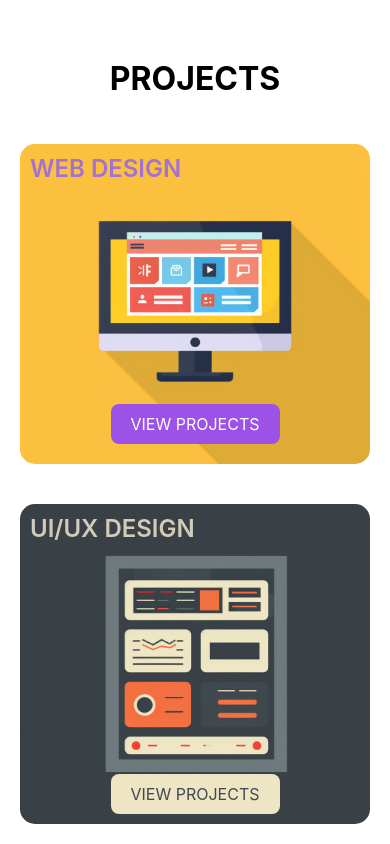
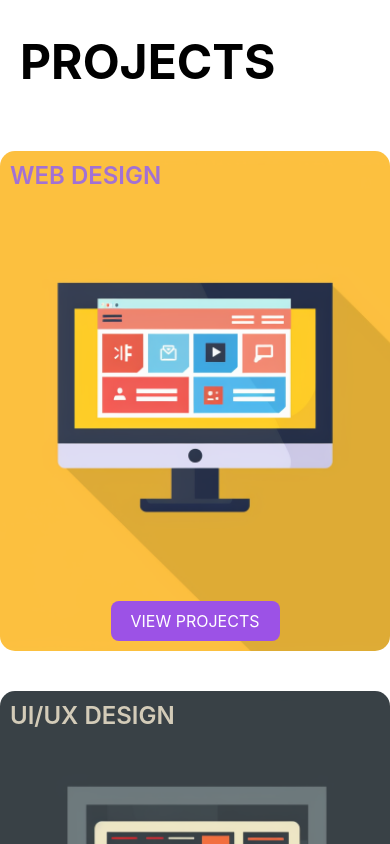
Before and after one commit to MazRadwan/portfolio, a React (Create React App) app: page / in a window 390 px wide. Shown: the part 1160-2004 px from the top of the page. Built offline with nearby package versions, Linux system fonts and the light colour scheme.

Commit message:
modal update

```diff
--- a/package.json
+++ b/package.json
@@ -3,9 +3,14 @@
   "version": "0.1.0",
   "private": true,
   "dependencies": {
+    "@fortawesome/fontawesome-svg-core": "^6.5.2",
+    "@fortawesome/free-solid-svg-icons": "^6.5.2",
+    "@fortawesome/react-fontawesome": "^0.2.0",
     "@testing-library/jest-dom": "^5.17.0",
     "@testing-library/react": "^13.4.0",
     "@testing-library/user-event": "^13.5.0",
+    "install": "^0.13.0",
+    "npm": "^10.5.2",
     "react": "^18.2.0",
     "react-dom": "^18.2.0",
     "react-scripts": "5.0.1",
--- a/public/index.html
+++ b/public/index.html
@@ -25,6 +25,10 @@
       Learn how to configure a non-root public URL by running `npm run build`.
     -->
     <title>React App</title>
+    <link
+      href="https://cdnjs.cloudflare.com/ajax/libs/font-awesome/6.1.1/css/all.min.css"
+      rel="stylesheet"
+    />
   </head>
   <body>
     <noscript>You need to enable JavaScript to run this app.</noscript>
--- a/src/components/ProjectsContainer/ProjectsContainer.module.css
+++ b/src/components/ProjectsContainer/ProjectsContainer.module.css
@@ -2,7 +2,7 @@
   display: flex;
   flex-direction: row; /* Align children in a row */
   flex-wrap: wrap; /* Wrap children to the next line if needed */
-  justify-content: space-around; /* Space around items */
+  justify-content: space-evenly; /* Space around items */
   /* ...other styles... */
 }
 
--- a/src/components/ProjectsSection/ProjectsSection.module.css
+++ b/src/components/ProjectsSection/ProjectsSection.module.css
@@ -1,24 +1,23 @@
 /* ProjectsSection.module.css */
-.projectsSection {
-  text-align: left;
-  font-family: "Inter", sans-serif;
-  font-weight: bold;
-  padding-top: 40px;
-  padding-left: 20px;
+.projectsContainer {
+  display: flex;
+  justify-content: space-between; /* Ensures maximum space between items */
+  flex-wrap: wrap; /* Allow items to wrap onto the next line */
+  max-width: 1200px;
+  margin: 0 auto; /* Center the container */
+  gap: 20px; /* This is the minimal gap between the boxes */
 }
 
 .projectsSection h2 {
-  font-size: 3em; /* This can be adjusted as per the design requirements */
+  font-size: 3em;
+  padding-left: 20px; /* This can be adjusted as per the design requirements */
 }
 
 /* Media query for small screens, typically for screens smaller than 600px */
-@media (max-width: 600px) {
-  .projectsSection {
-    text-align: center;
-    padding-left: 0; /* Remove padding for smaller screens if centering text */
-  }
-
-  .projectsSection h2 {
-    font-size: 2em; /* Reduce the font size for smaller screens */
+@media (max-width: 768px) {
+  .projectsContainer {
+    flex-direction: column;
+    align-items: center;
+    gap: 40px; /* Increase gap when stacking for better visual separation */
   }
 }
--- a/src/components/UIUXBox/UIUXBox.module.css
+++ b/src/components/UIUXBox/UIUXBox.module.css
@@ -2,12 +2,12 @@
 .uiuxBox {
   background-size: cover;
   background-position: center;
-  max-width: 350px;
+  max-width: 600px;
   position: relative;
-  margin: 0 auto;
+  margin: 10px;
   transition: transform 0.3s;
-  flex: 0 1 auto;
-  height: 320px;
+  flex: 1 auto;
+  height: 500px;
   width: 300px;
   display: flex;
   flex-direction: column;
@@ -27,6 +27,8 @@
   flex-direction: column;
   justify-content: space-between;
   height: 100%;
+  margin: 0;
+  padding-top: 10px;
 }
 
 .overlay h2 {
@@ -56,12 +58,14 @@
 }
 
 .button:hover {
-  background-color: #d3cbb8; /* Darker shade for hover state */
+  background-color: #484642;
+  color: #ede5c4; /* Darker shade for hover state */
 }
 
 @media (max-width: 768px) {
   .uiuxBox {
     width: 100%;
     margin: 20px 0;
+    max-width: none;
   }
 }
--- a/src/components/WebDesignBox/WebDesignBox.jsx
+++ b/src/components/WebDesignBox/WebDesignBox.jsx
@@ -1,19 +1,30 @@
-import React from "react";
+import React, { useState } from "react";
 import styles from "./WebDesignBox.module.css";
 import image from "../../assets/flaticon-web.png"; // Adjust the path as necessary
+import WebModal from "../WebModal/WebModal"; // Adjust the import path
 
 const WebDesignBox = () => {
-  // Inline style for background image
+  const [isModalOpen, setIsModalOpen] = useState(false);
+
+  // Inline style for the background image
   const backgroundStyle = {
     backgroundImage: `url(${image})`,
+  };
+
+  // Function to toggle the modal open and closed
+  const toggleModal = () => {
+    setIsModalOpen(!isModalOpen);
   };
 
   return (
     <div className={styles.webDesignBox} style={backgroundStyle}>
       <div className={styles.overlay}>
         <h2>WEB DESIGN</h2>
-        <button className={styles.button}>VIEW PROJECTS</button>
+        <button className={styles.button} onClick={toggleModal}>
+          VIEW PROJECTS
+        </button>
       </div>
+      {isModalOpen && <WebModal close={toggleModal} isOpen={isModalOpen} />}
     </div>
   );
 };
--- a/src/components/WebDesignBox/WebDesignBox.module.css
+++ b/src/components/WebDesignBox/WebDesignBox.module.css
@@ -3,27 +3,25 @@
   /* Remove the background-image property */
   background-size: cover;
   background-position: center;
-  max-width: 350px;
+  max-width: 600px;
   position: relative;
-  margin: 0 auto;
+  margin: 10px;
   transition: transform 0.3s;
-  flex: 0 1 auto;
-  height: 320px;
+  flex: 1 auto;
+  height: 500px;
   width: 300px;
   display: flex;
   flex-direction: column;
   justify-content: space-between;
   border-radius: 15px;
-  overflow: hidden;
 
   /* ... other styles ... */
 }
-.webDesignBox:hover {
+/* .webDesignBox:hover {
   transform: translateY(-5px); /* Simple hover effect */
-}
 
 .overlay {
-  padding: 10px; /* This adds space inside the overlay, adjust as needed */
+  padding: 10px 10px 0; /* This adds space inside the overlay, adjust as needed */
   display: flex;
   flex-direction: column;
   justify-content: space-between;
@@ -61,10 +59,14 @@
 .button:hover {
   background-color: #501e81;
 }
+.noHover:hover {
+  transform: none; /* This will disable the hover effect */
+}
 
 @media (max-width: 768px) {
   .webDesignBox {
     width: 100%; /* Full width on smaller screens */
-    margin: 20px 0; /* Stack with space on small screens */
+    margin: 20px 0;
+    max-width: none;
   }
 }
--- /dev/null
+++ b/src/components/WebModal/WebModal.jsx
@@ -0,0 +1,33 @@
+import React, { useEffect, useRef } from "react";
+import styles from "./WebModal.module.css";
+import WebModalContent from "../WebModalContent/WebModalContent"; // Make sure the path is correct
+
+const WebModal = ({ close, isOpen }) => {
+  const modalRef = useRef();
+
+  // Close on click outside of modal
+  useEffect(() => {
+    const handleClickOutside = (event) => {
+      if (modalRef.current && !modalRef.current.contains(event.target)) {
+        close();
+      }
+    };
+
+    document.addEventListener("mousedown", handleClickOutside);
+    return () => {
+      document.removeEventListener("mousedown", handleClickOutside);
+    };
+  }, [close]);
+
+  if (!isOpen) return null; // Only render if isOpen is true
+
+  return (
+    <div className={styles.modalOverlay}>
+      <div className={styles.modalContent} ref={modalRef}>
+        <WebModalContent close={close} />
+      </div>
+    </div>
+  );
+};
+
+export default WebModal;
--- /dev/null
+++ b/src/components/WebModal/WebModal.module.css
@@ -0,0 +1,30 @@
+.modalOverlay {
+  position: fixed;
+  top: 0;
+  left: 0;
+  width: 100vw;
+  height: 100vh;
+  background-color: rgba(0, 0, 0, 0.6); /* semi-transparent background */
+  display: flex;
+  justify-content: center;
+  align-items: center;
+  z-index: 2000;
+}
+.modalContent {
+  background-color: #fff;
+  border-radius: 15px;
+  padding: 20px;
+  z-index: 2000;
+  width: 80vw; /* 80% of the viewport width */
+  max-width: 600px; /* maximum width */
+  height: auto; /* height to be determined by content */
+  min-height: 300px; /* minimum height */
+  /* Keep the rest of your styling */
+}
+@media (max-width: 768px) {
+  .modalContent {
+    width: 90vw; /* For smaller screens, the modal can take up more width */
+    max-width: none;
+    padding: 10px; /* Reduce padding on smaller screens if needed */
+  }
+}
--- /dev/null
+++ b/src/components/WebModalContent/WebModalContent.jsx
@@ -0,0 +1,61 @@
+import React from "react";
+import styles from "./WebModalContent.module.css";
+import artPortfolioImg from "../../assets/web-modal-art.png";
+import wildlifeImg from "../../assets/web-modal-lion.png";
+import fastFoodImg from "../../assets/web-modal-food.png";
+
+const WebModalContent = ({ close }) => {
+  const projects = [
+    {
+      name: "Art Portfolio",
+      img: artPortfolioImg,
+      link: "https://mazradwan.github.io/art-porfolio/",
+    },
+    {
+      name: "Wildlife Site",
+      img: wildlifeImg,
+      link: "https://mazradwan.github.io/LionEmpire/",
+    },
+    {
+      name: "Fast Food Site",
+      img: fastFoodImg,
+      link: "https://mazradwan.github.io/GaryBlue/",
+    },
+  ];
+
+  return (
+    <div className={styles.modalContent}>
+      <div className={styles.headerRow}>
+        <h2 className={styles.modalTitle}>WEB DESIGN</h2>
+        <button className={styles.closeButton} onClick={close}>
+          <i className="fas fa-times"></i>
+        </button>
+      </div>
+      <div className={styles.imageRow}>
+        {projects.map((project) => (
+          <div key={project.name} className={styles.imageBox}>
+            <img src={project.img} alt={project.name} />
+            <div className={styles.imageOverlay}>
+              <h3 className={styles.imageTitle}>{project.name}</h3>
+            </div>
+          </div>
+        ))}
+      </div>
+      <div className={styles.buttonRow}>
+        {projects.map((project) => (
+          <a
+            key={project.name}
+            href={project.link}
+            className={styles.websiteButton}
+            target="_blank"
+            rel="noopener noreferrer"
+          >
+            VISIT WEBSITE
+          </a>
+        ))}
+      </div>
+    </div>
+  );
+};
+
+export default WebModalContent;
--- /dev/null
+++ b/src/components/WebModalContent/WebModalContent.module.css
@@ -0,0 +1,87 @@
+.modalContent {
+  display: flex;
+  flex-direction: column;
+  align-items: center;
+}
+
+.headerRow {
+  display: flex;
+  justify-content: space-between;
+  width: 100%;
+}
+
+.modalTitle {
+  font-size: 3rem;
+}
+
+.closeButton {
+  background: none;
+  border: none;
+}
+
+.imageRow {
+  display: flex;
+  justify-content: space-evenly;
+  width: 100%;
+  margin: 10px;
+}
+
+.imageBox {
+  width: calc(33.333% - 20px); /* Adjust the percentage and spacing as needed */
+  position: relative;
+  border-radius: 15px; /* Rounded corners for the image boxes */
+}
+
+.imageBox img {
+  width: 100%;
+  height: 100%; /* Maintain aspect ratio */
+  border-radius: 15px; /* Rounded corners for images */
+}
+
+.imageOverlay {
+  position: absolute;
+  bottom: 0;
+  left: 0;
+  width: 100%;
+  height: 100%;
+  display: flex;
+  flex-direction: column;
+  justify-content: flex-end;
+  padding: 5px;
+  text-align: left;
+  background: rgba(0, 0, 0, 0.5);
+  border-radius: 15px; /* Rounded corners for the overlay */
+  box-sizing: border-box;
+}
+
+.imageTitle {
+  /* Add styles for the overlay title if needed */
+  margin: 0;
+  color: white;
+  font-size: 2rem;
+}
+
+.buttonRow {
+  display: flex;
+  justify-content: space-evenly;
+  width: 100%;
+  margin: 20px;
+}
+
+.websiteButton {
+  border: 2px solid black;
+  padding: 5px 10px;
+  background-color: white;
+  color: black;
+  text-align: center;
+  border-radius: 15px;
+  text-decoration: none;
+  transition: background-color 0.3s, color 0.3s, border 0.3s; /* Include transition for border */
+  width: fit-content; /* Adjust width to fit content */
+}
+
+.websiteButton:hover {
+  background-color: black;
+  color: white;
+  border: 2px solid transparent; /* Hide the border on hover */
+}
```
Also changed, not shown: 1 other file (tests, documents, lock files or other folders).
